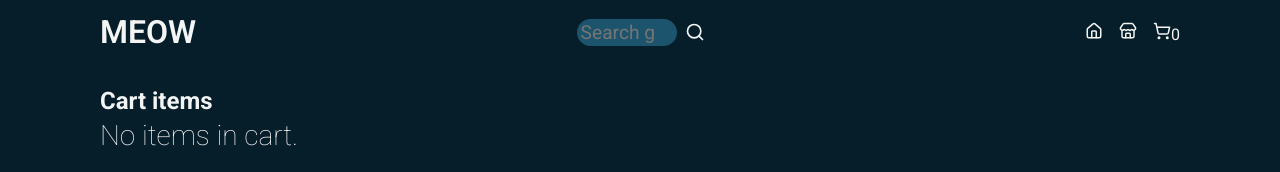
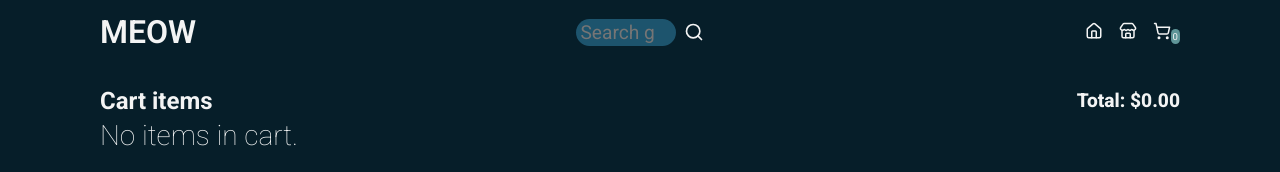
Before and after one commit to Qu1dy/odin-shopping-cart, a React (Vite) app: page /cart in a window 1280 px wide. Shown: the top 172 px of the page. Built offline with nearby package versions, Linux system fonts and the light colour scheme.

Commit message:
feat: show total price

```diff
--- a/src/components/CartItems/CartItems.jsx
+++ b/src/components/CartItems/CartItems.jsx
@@ -14,9 +14,18 @@ const CartItems = ({ cartItems, setCartItems }) => {
         );
     };
 
+    const totalPrice = cartItems
+        .reduce((prev, current) => prev + current.price * current.quantity, 0)
+        .toFixed(2);
+
     return (
         <>
-            <h2 className={styles.title}>Cart items</h2>
+            <div className={styles["top-row"]}>
+                <h2 className={styles.title}>Cart items</h2>
+                <data className={styles.total} value={totalPrice}>
+                    Total: ${totalPrice}
+                </data>
+            </div>
             {cartItems.length ? (
                 <ul className={styles.items}>
                     {cartItems.map((item) => (
--- a/src/components/CartItems/CartItems.module.css
+++ b/src/components/CartItems/CartItems.module.css
@@ -12,3 +12,14 @@
 .status {
     composes: status from "../Items/Items.module.css";
 }
+
+.total {
+    font-size: 1.2rem;
+    font-weight: 750;
+}
+
+.top-row {
+    display: flex;
+    justify-content: space-between;
+    align-items: center;
+}
--- a/src/components/NavBar/NavBar.jsx
+++ b/src/components/NavBar/NavBar.jsx
@@ -20,7 +20,9 @@ const NavBar = ({ totalQuantity }) => {
                     <Link to="/cart" className={styles.icon}>
                         <ShoppingCart size={18} />
                     </Link>
-                    {totalQuantity}
+                    <data className={styles.total} value={totalQuantity}>
+                        {totalQuantity}
+                    </data>
                 </li>
             </ul>
         </nav>
--- a/src/components/NavBar/NavBar.module.css
+++ b/src/components/NavBar/NavBar.module.css
@@ -16,3 +16,10 @@
 .icon {
     color: var(--text);
 }
+
+.total {
+    background-color: var(--secondary);
+    border-radius: 32px;
+    padding: 2px;
+    font-size: 0.6rem;
+}
```
